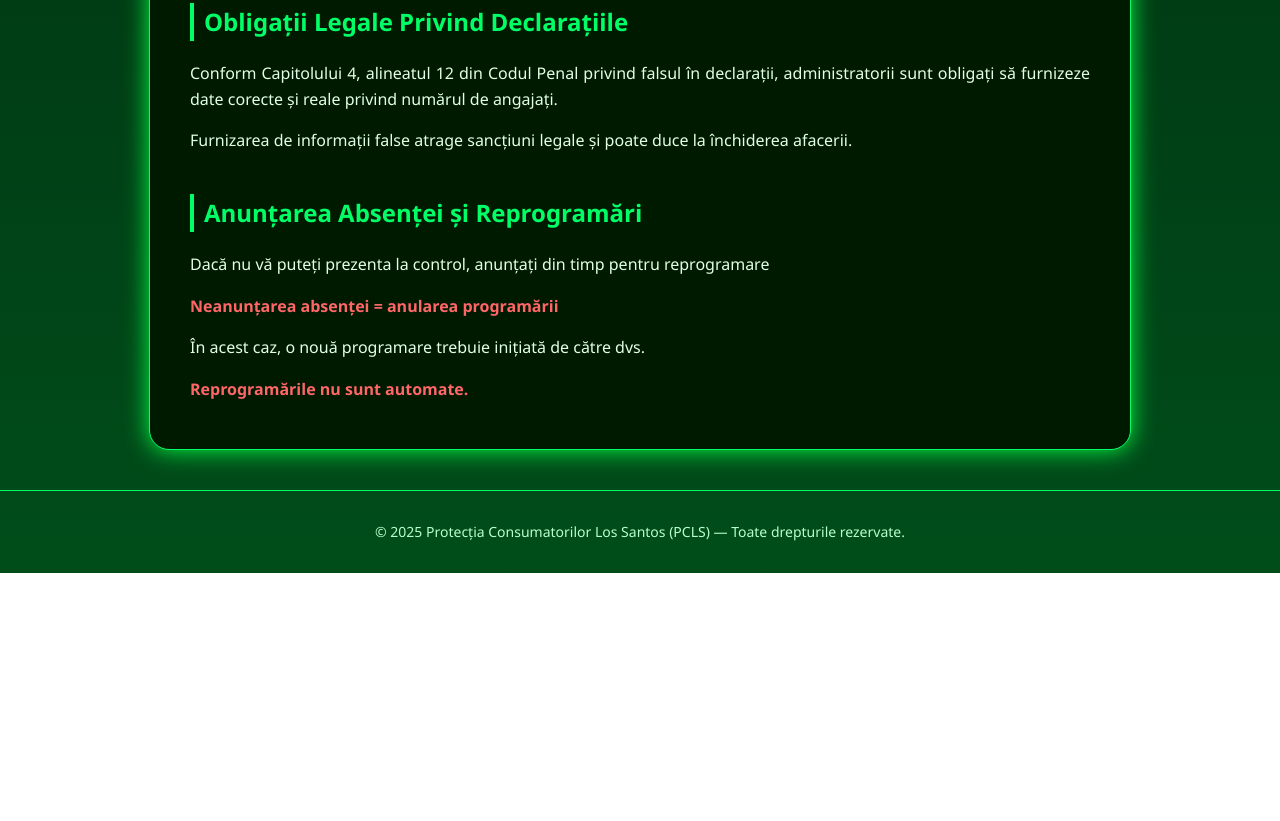
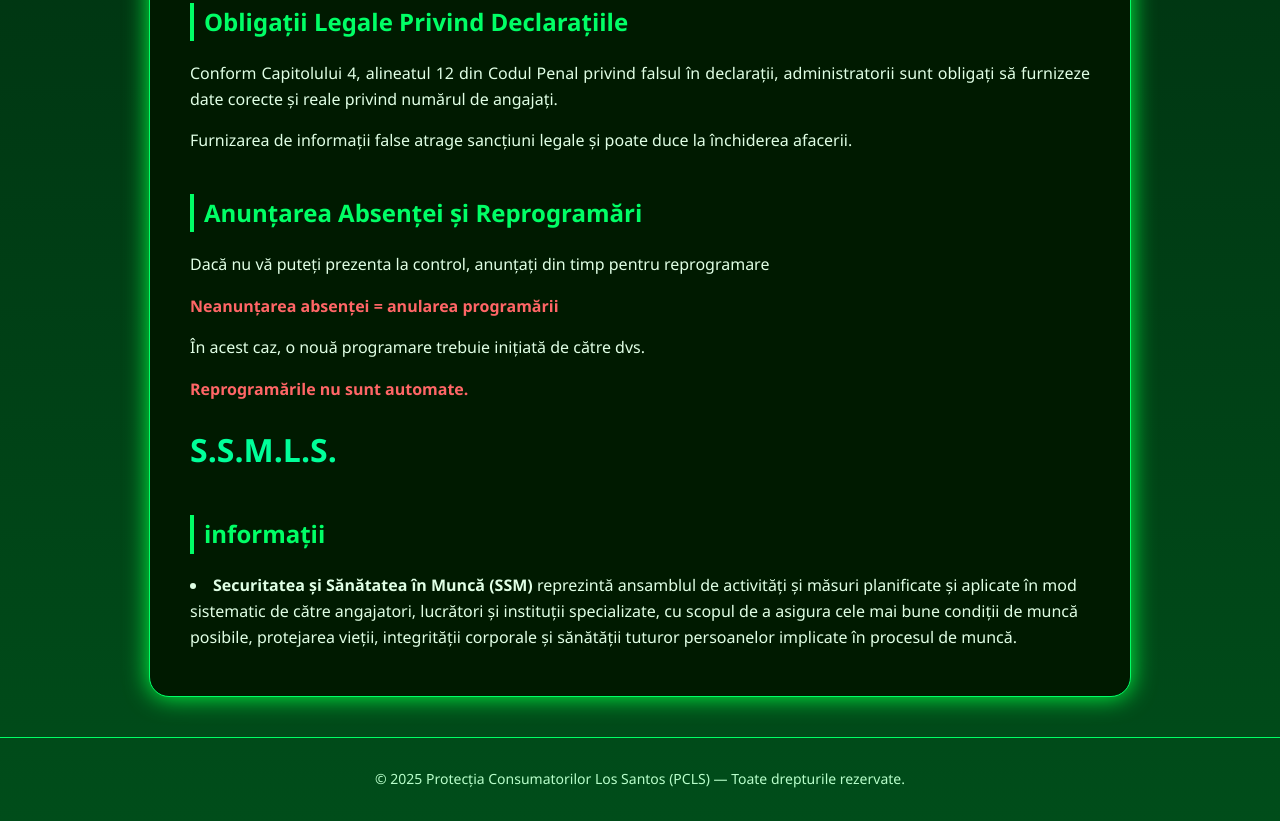
Before and after one commit to TristanfinalBo2/Programari-PCLS, a plain HTML site: page ghid_pcls.html in a window 1280 px wide. Shown: the part 5655-6476 px from the top of the page. Before the commit the page ends 6228 px from the top, so only its background shows below. Drawn offline with Linux system fonts and the light colour scheme.

Commit message:
Update ghid_pcls.html

```diff
--- a/ghid_pcls.html
+++ b/ghid_pcls.html
@@ -369,6 +369,10 @@
     <p>În acest caz, o nouă programare trebuie inițiată de către dvs.</p>
     <p class="warning">Reprogramările nu sunt automate.</p>
 
+<H1><span class="highlight">S.S.M.L.S.</span></H1>
+<h2>informații</h2>
+<p><li><strong>Securitatea și Sănătatea în Muncă (SSM)</strong> reprezintă ansamblul de activități și măsuri planificate și aplicate în mod sistematic de către angajatori, lucrători și instituții specializate, cu scopul de a asigura cele mai bune condiții de muncă posibile, protejarea vieții, integrității corporale și sănătății tuturor persoanelor implicate în procesul de muncă.</li></p>
+
   <div style="text-align:center;">
   </div>
 </main>
```
